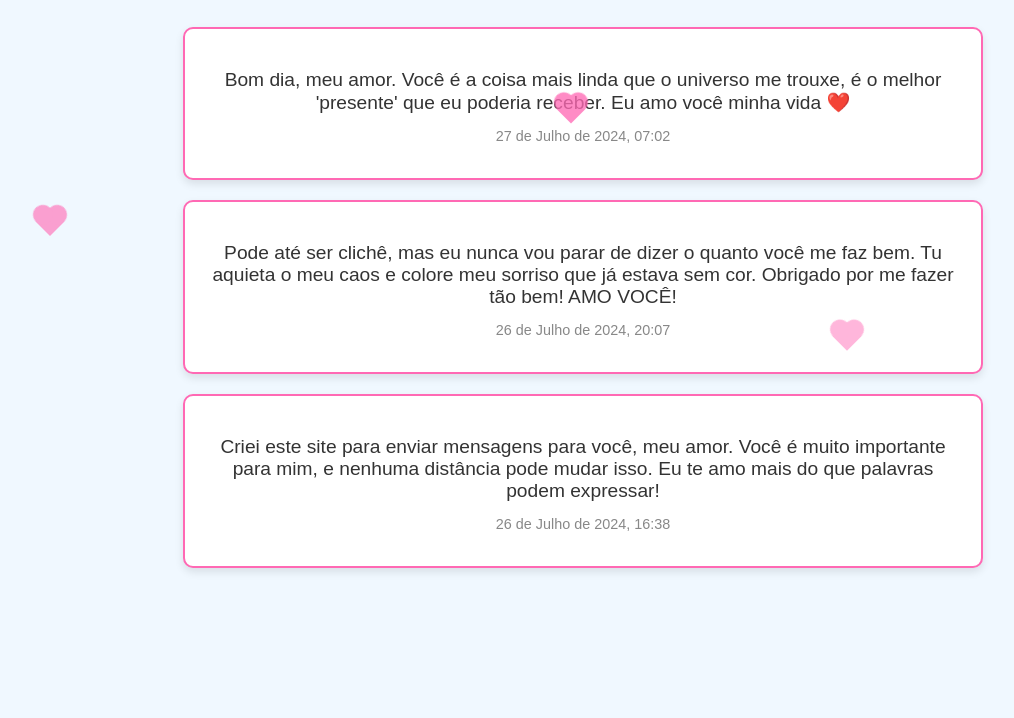
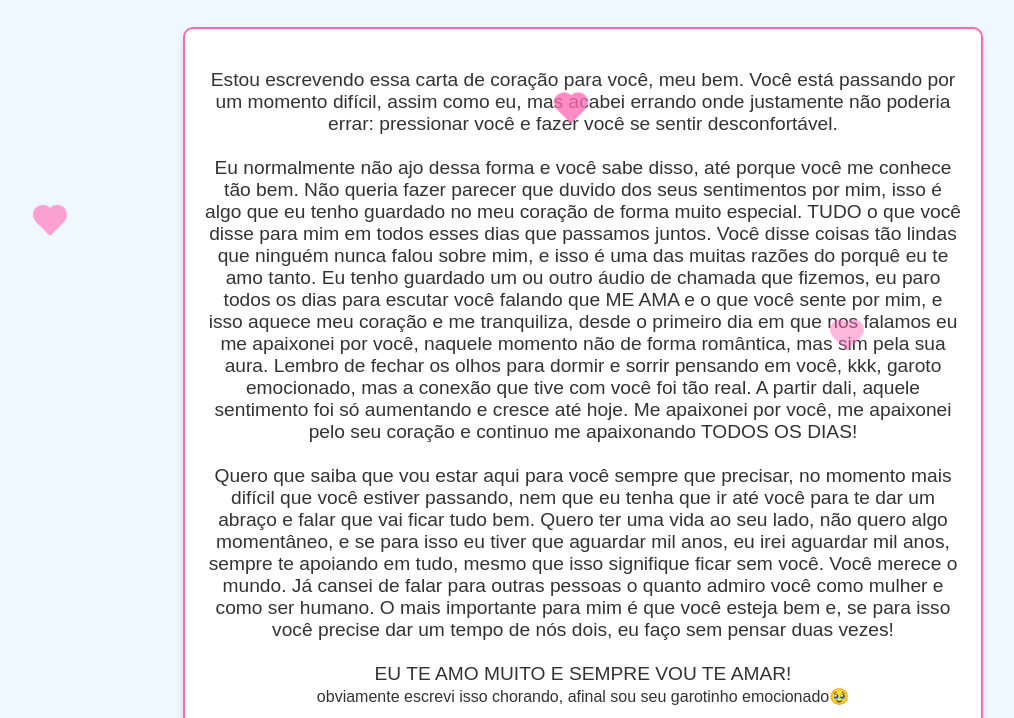
Before and after one commit to rafaeel1406/messages-for-my-dear, a plain HTML site: page index.html in a window 1280 px wide. Shown: the part 82-800 px from the top of the page, without its empty margins (57-1071 px from the left). Drawn offline with Linux system fonts and the light colour scheme.

Commit message:
nova mensagem

```diff
--- a/index.html
+++ b/index.html
@@ -12,6 +12,38 @@
 <body>
     <div class="container">
         <h1>Mensagens para o MEU BEM 💖</h1>
+        <div class="card">
+            <p class="message">
+                Estou escrevendo essa carta de coração para você, meu bem. Você está passando por um
+                momento difícil, assim como eu, mas acabei errando onde justamente não poderia errar: pressionar você e
+                fazer você se sentir desconfortável.
+                <br><br>
+                Eu normalmente não ajo dessa forma e você sabe disso, até porque você me conhece tão bem. Não queria
+                fazer parecer que duvido dos seus sentimentos por mim, isso é algo que eu tenho guardado no meu coração
+                de forma muito especial. TUDO o que você disse para mim em todos esses dias que passamos juntos. Você
+                disse coisas tão lindas que ninguém nunca falou sobre mim, e isso é uma das muitas razões do porquê eu
+                te amo tanto. Eu tenho guardado um ou outro áudio de chamada que fizemos, eu paro todos os dias para
+                escutar você falando que ME AMA e o que você sente por mim, e isso aquece meu coração e me tranquiliza,
+                desde o primeiro dia em que nos falamos eu me apaixonei por você, naquele momento não de forma
+                romântica, mas sim pela sua aura. Lembro de fechar os olhos para dormir e sorrir pensando em você, kkk,
+                garoto emocionado, mas a conexão que tive com você foi tão real. A partir dali, aquele sentimento foi só
+                aumentando e cresce até hoje. Me apaixonei por você, me apaixonei pelo seu coração e continuo me
+                apaixonando TODOS OS DIAS!
+                <br><br>
+                Quero que saiba que vou estar aqui para você sempre que precisar, no momento mais difícil que você
+                estiver passando, nem que eu tenha que ir até você para te dar um abraço e falar que vai ficar tudo bem.
+                Quero ter uma vida ao seu lado, não quero algo momentâneo, e se para isso eu tiver que aguardar mil
+                anos, eu irei aguardar mil anos, sempre te apoiando em tudo, mesmo que isso signifique ficar sem você.
+                Você merece o mundo. Já cansei de falar para outras pessoas o quanto admiro você como mulher e como ser
+                humano. O mais importante para mim é que você esteja bem e, se para isso você precise dar um tempo de
+                nós dois, eu faço sem pensar duas vezes!
+                <br><br>
+                EU TE AMO MUITO E SEMPRE VOU TE AMAR!
+                <br>
+                <small>obviamente escrevi isso chorando, afinal sou seu garotinho emocionado🥹</small>
+            </p>
+            <p class="datetime">27 de Julho de 2024, 09:27</p>
+        </div>
         <div class="card">
             <p class="message">Bom dia, meu amor. Você é a coisa mais linda que o universo me trouxe, é o melhor
                 'presente' que eu poderia receber. Eu amo você minha vida ❤️</p>
```
